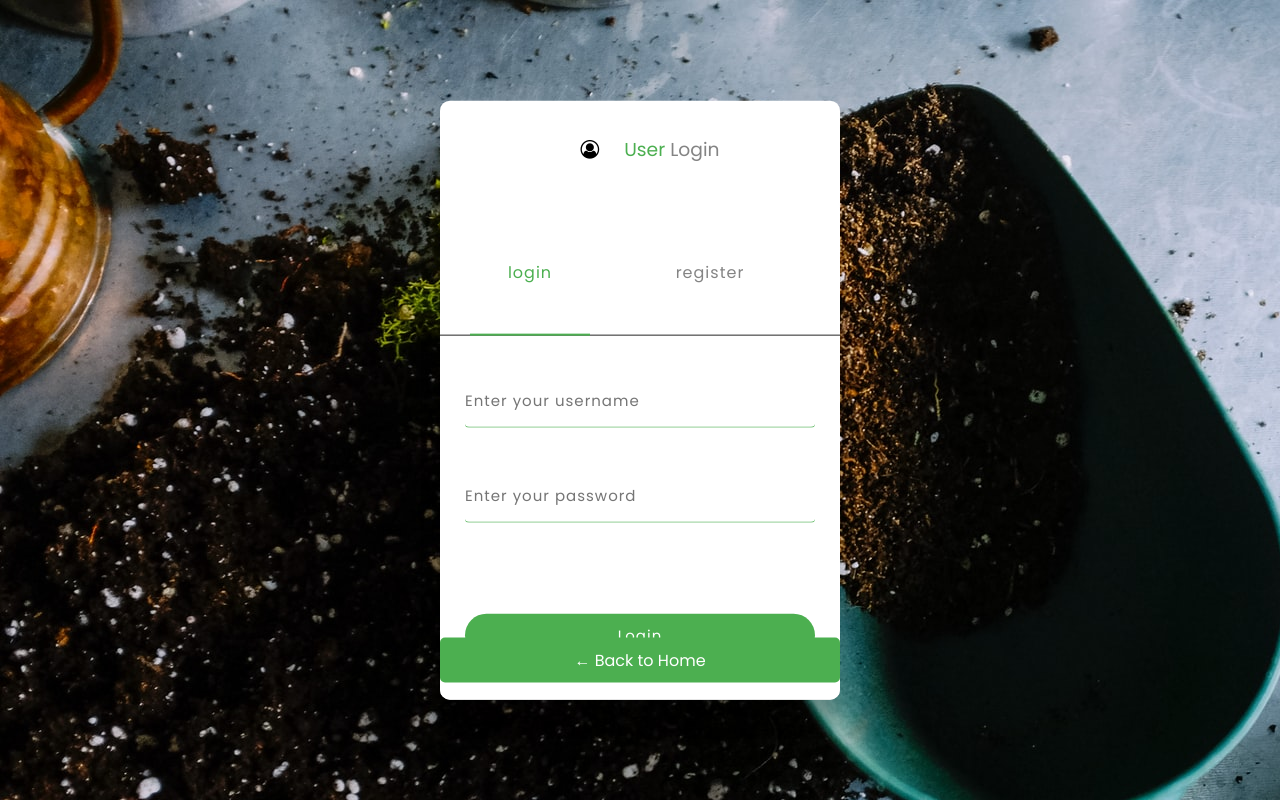
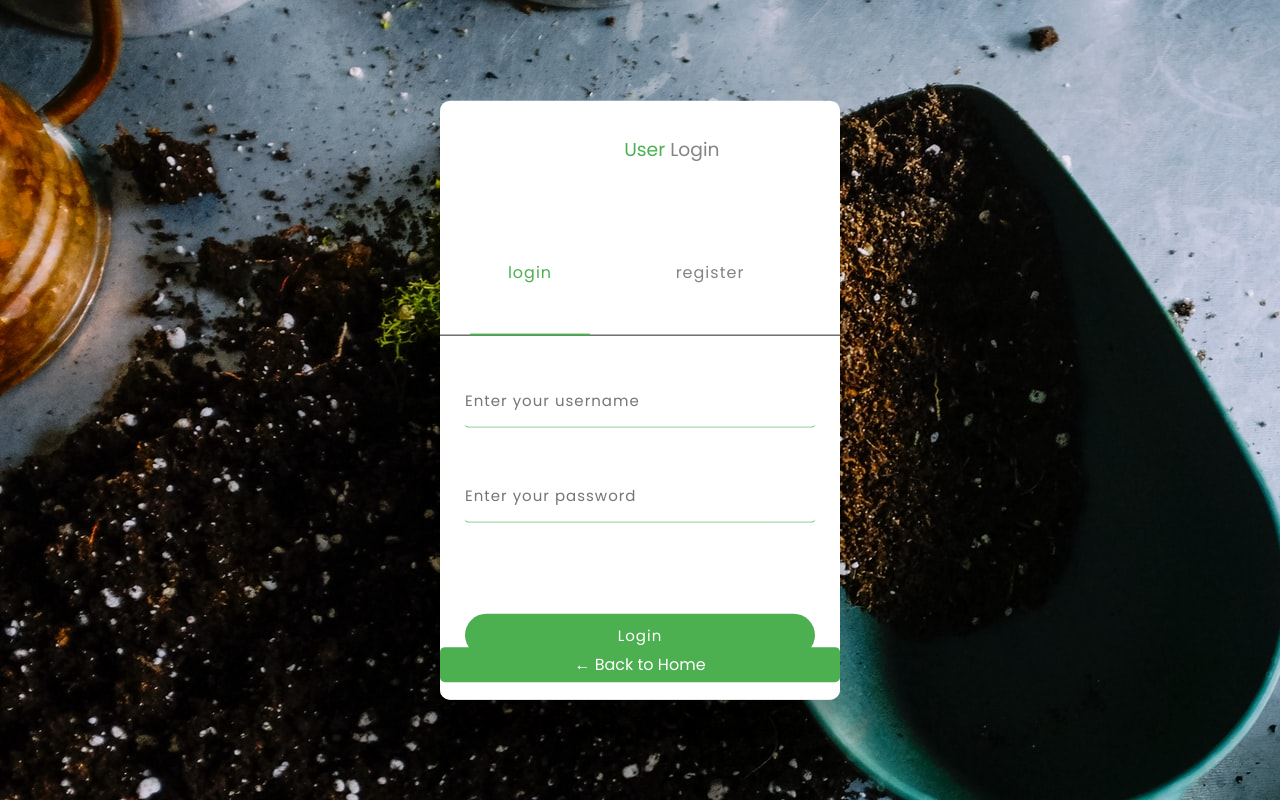
Before and after one commit to ajitaz/PlantHuggers, a React app: page /login in a window 1280 px wide. Built offline with nearby package versions, Linux system fonts and the light colour scheme.

Commit message:
css fixes for login

```diff
--- a/src/components/Dashboard/Sidebar/sidebar.component.css
+++ b/src/components/Dashboard/Sidebar/sidebar.component.css
@@ -24,7 +24,7 @@
 .sidebar li{
     margin-bottom: 1.2rem;
 }
-.sidebar a{
+.sidebar a,i{
     color: #fff;
     font-size: 0.9rem;
 }
--- a/src/components/Pages/Login/login.component.css
+++ b/src/components/Pages/Login/login.component.css
@@ -1,7 +1,3 @@
-body{
-	font-family: sans-serif;
-}
-
 .clear{
 	clear: both;
 }
@@ -9,11 +5,9 @@ body{
 .main{
 	width: 100%;
 	height: 100vh;
-
 }
 
 .card{
-
 	background-color: #fff;
 	width: 400px;
     border-radius: 10px;
@@ -117,7 +111,6 @@ body{
 	letter-spacing: 1px;
 	outline: none;
 }
-
 .submit-form{
 	background-color: #4CAF50;
 	color: #fff;
@@ -128,16 +121,16 @@ body{
 	letter-spacing: 1px;
 	border-radius: 50px;
 }
-.para button{
+ .loginbtn{
 	width: 400px;
 	border-radius: 5px;
-	padding: 10px;
+	margin-top: 10px;
 	background: #4CAF50;
 	border: none;
 	font-size: 1rem;
 	color: #fff;
-	position: fixed;
-	top: 80%;
+    position: fixed;
 	left: 50%;
+	bottom: 0;
 	transform: translate(-50%,-50%);
 }
--- a/src/components/Pages/Login/login.component.js
+++ b/src/components/Pages/Login/login.component.js
@@ -69,11 +69,9 @@ export class Login extends Component {
                                     <input className="submit-form" type="submit" value="Login" />
                                 </form>
                                 <Register />
+                                <Link to="/"><button className="loginbtn"> &#8592; Back to Home</button></Link>
                             </div>
                         </div>
-                    </div>
-                    <div className="para">
-                        <Link to="/"><button> &#8592; Back to Home</button></Link>
                     </div>
                 </div>
 
```
